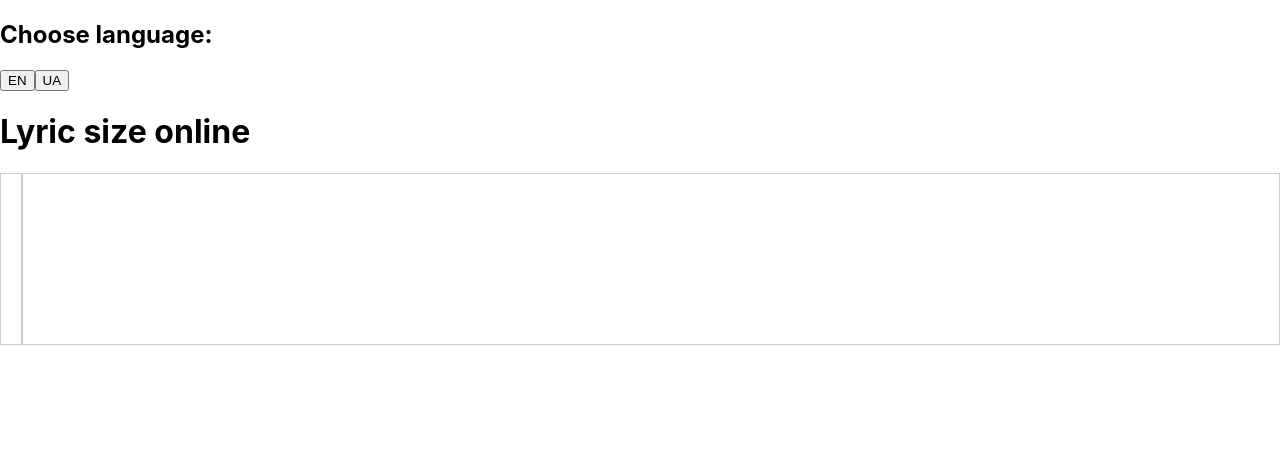
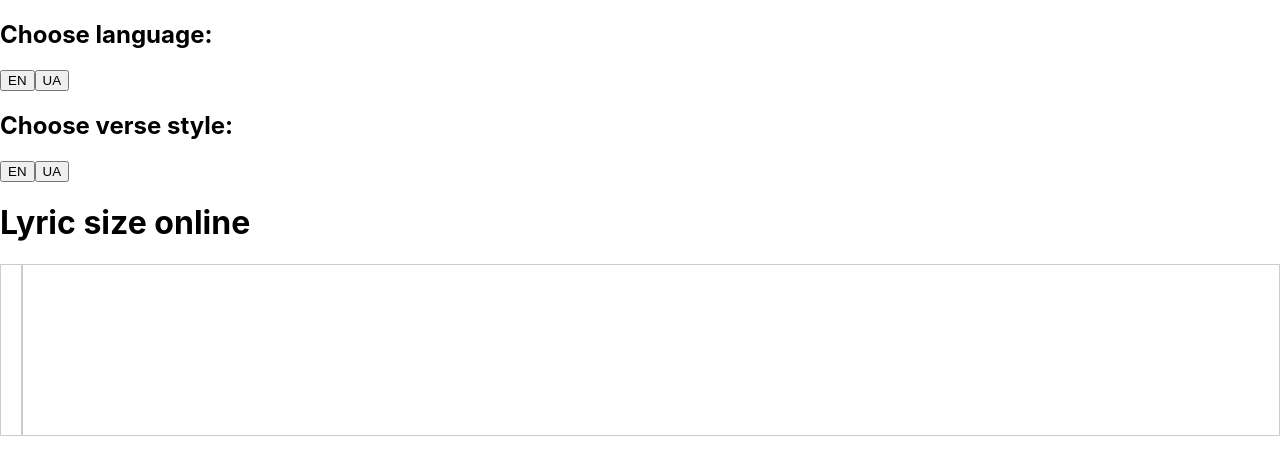
Before and after one commit to bropy/virsh, a React (Create React App) app: page /en in a window 1280 px wide. Shown: the top 474 px of the page. Built offline with nearby package versions, Linux system fonts and the light colour scheme.

Commit message:
стиль віршу, початок

```diff
--- a/src/components/Header.jsx
+++ b/src/components/Header.jsx
@@ -8,6 +8,11 @@ const Header = ({ language, setLanguage, translations }) => {
         <button onClick={() => setLanguage('en')}>EN</button>
         <button onClick={() => setLanguage('ua')}>UA</button>
       </div>
+      <h2>{translations[language].style.chooseStyle}</h2>
+      <div className="language-buttons">
+        <button onClick={() => setLanguage('en')}>EN</button>
+        <button onClick={() => setLanguage('ua')}>UA</button>
+      </div>
     </header>
   );
 };
--- a/src/locales/en/global.json
+++ b/src/locales/en/global.json
@@ -2,6 +2,11 @@
     "header": {
      "chooseLanguage": "Choose language:"
     },
+    "style": {
+        "chooseStyle": "Choose verse style:",
+        "freeVerse": "Free verse",
+        "sonnet": "Sonnet"
+       },
     "mainSection": {
      "title": "Lyric size online"
     }
--- a/src/locales/ua/global.json
+++ b/src/locales/ua/global.json
@@ -2,6 +2,11 @@
     "header": {
      "chooseLanguage": "Оберіть мову:"
     },
+    "style": {
+        "chooseStyle": "Оберіть стиль віршу:",
+        "freeVerse": "Вільний стиль",
+        "sonnet": "Сонет"
+       },
     "mainSection": {
      "title": "Віршовий розмір онлайн"
     }
```
